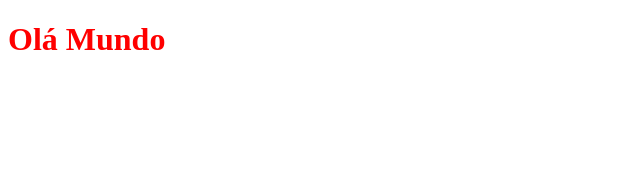
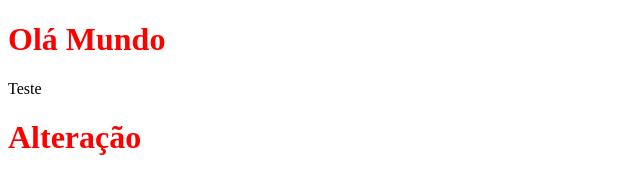
Before and after one commit to AndreSantosDS/curso_git_1, a plain HTML site: page 1_branches/index.html in a window 1280 px wide. Shown: the whole page, without its empty margins (0-640 px from the left). Drawn offline with Linux system fonts and the light colour scheme.

Commit message:
Enviando alteracoes

```diff
--- a/1_branches/index.html
+++ b/1_branches/index.html
@@ -8,5 +8,7 @@
 </head>
 <body>
     <h1>Olá Mundo</h1>
+    <p>Teste</p>
+    <h1>Alteração</h1>
 </body>
 </html>
```
